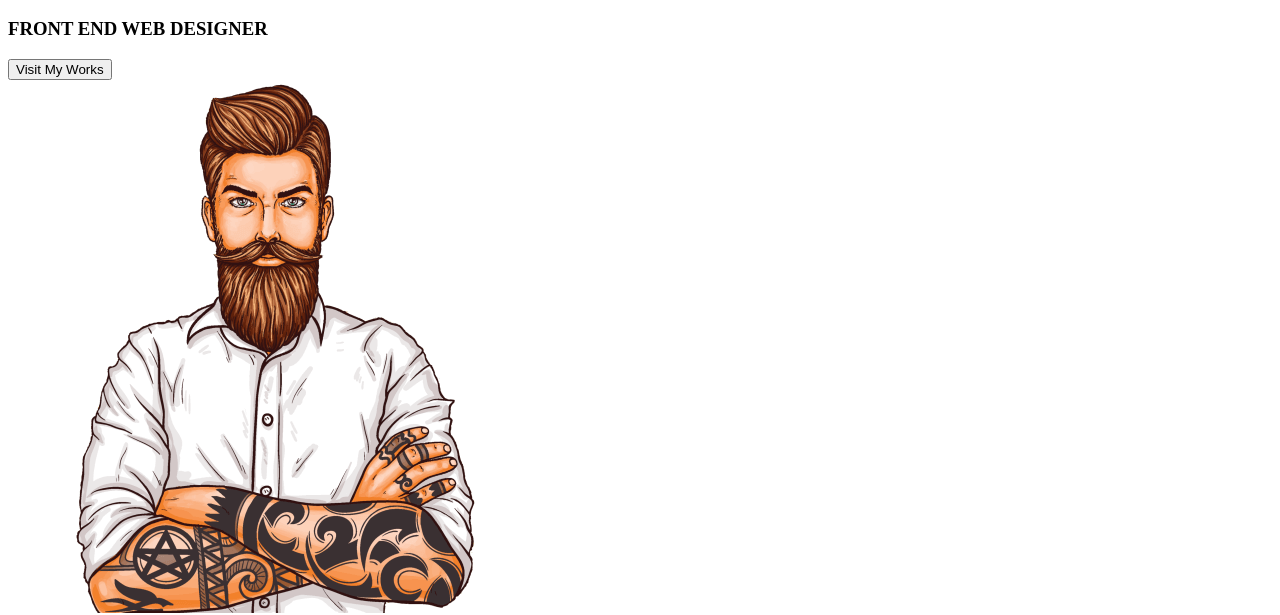
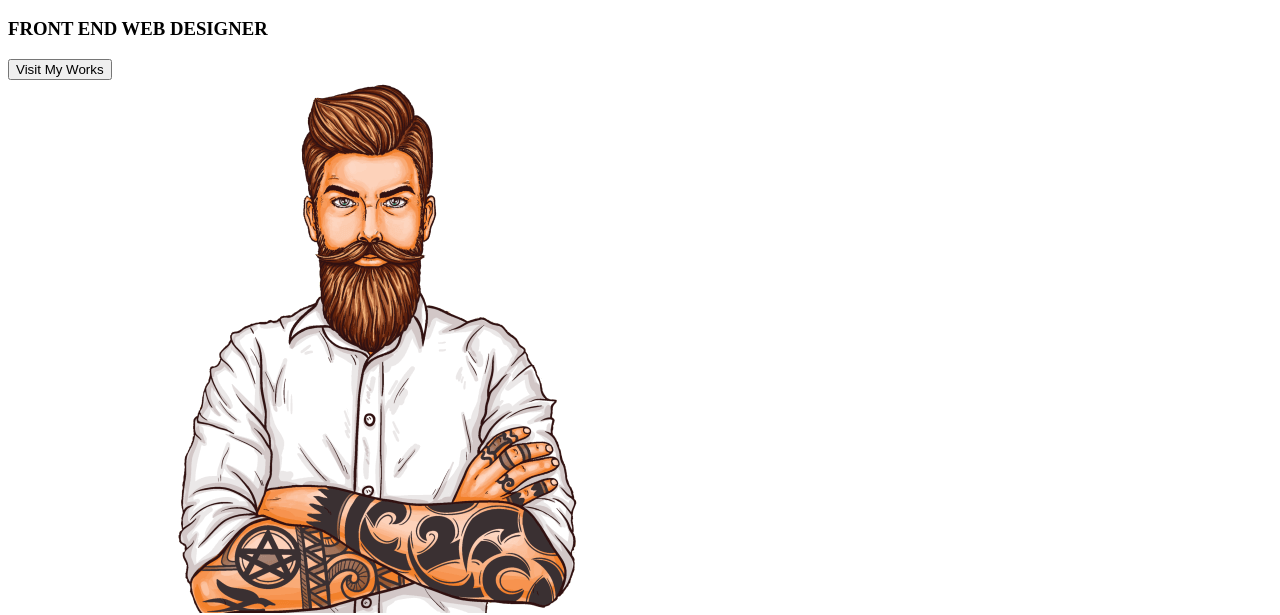
Before and after one commit to somaleyo/Nouilles, a plain HTML site: page index.htm in a window 1280 px wide. Shown: the part 195-810 px from the top of the page. Drawn offline with Linux system fonts and the light colour scheme.

Commit message:
body padding

```diff
--- a/style.css
+++ b/style.css
@@ -1,4 +1,7 @@
-
+section{
+    padding-right:8vw ;
+    padding-left: 8vw;
+}
 nav{
     display: flex;
     flex-direction: row;
```
